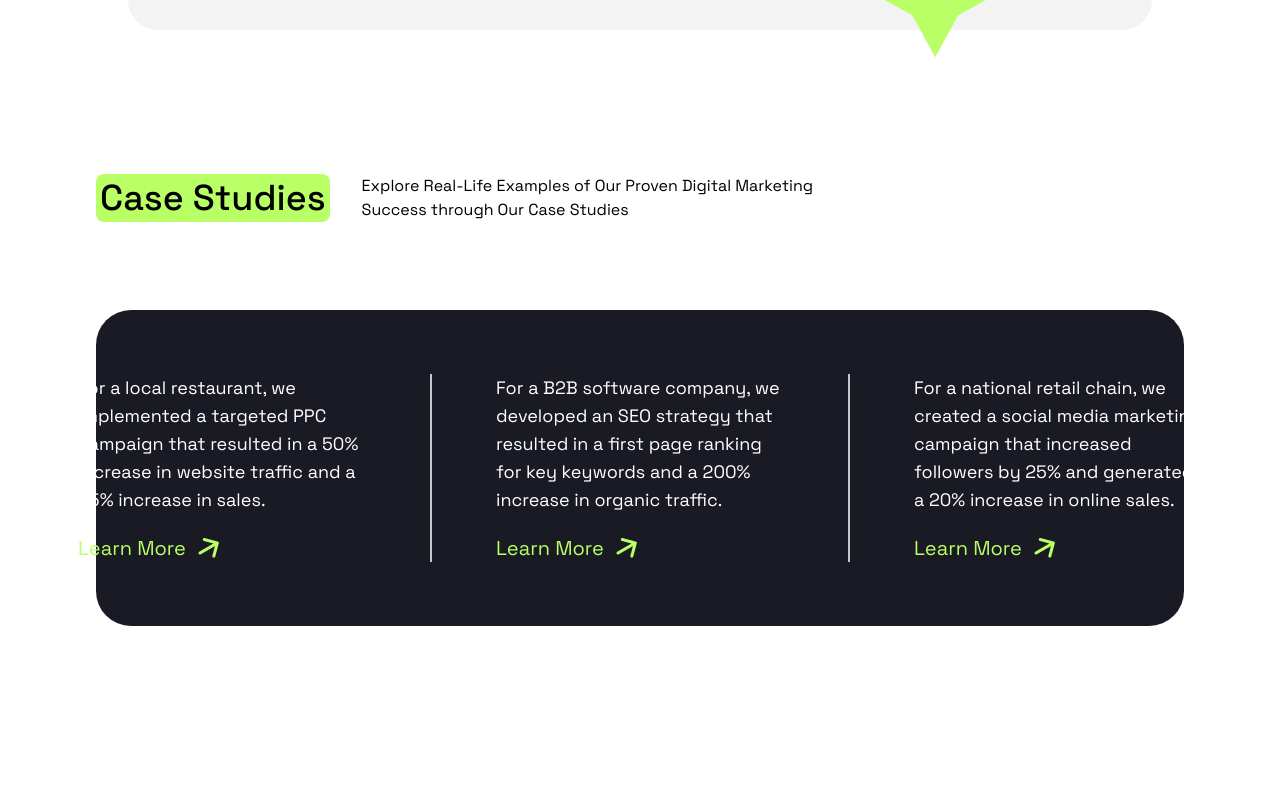
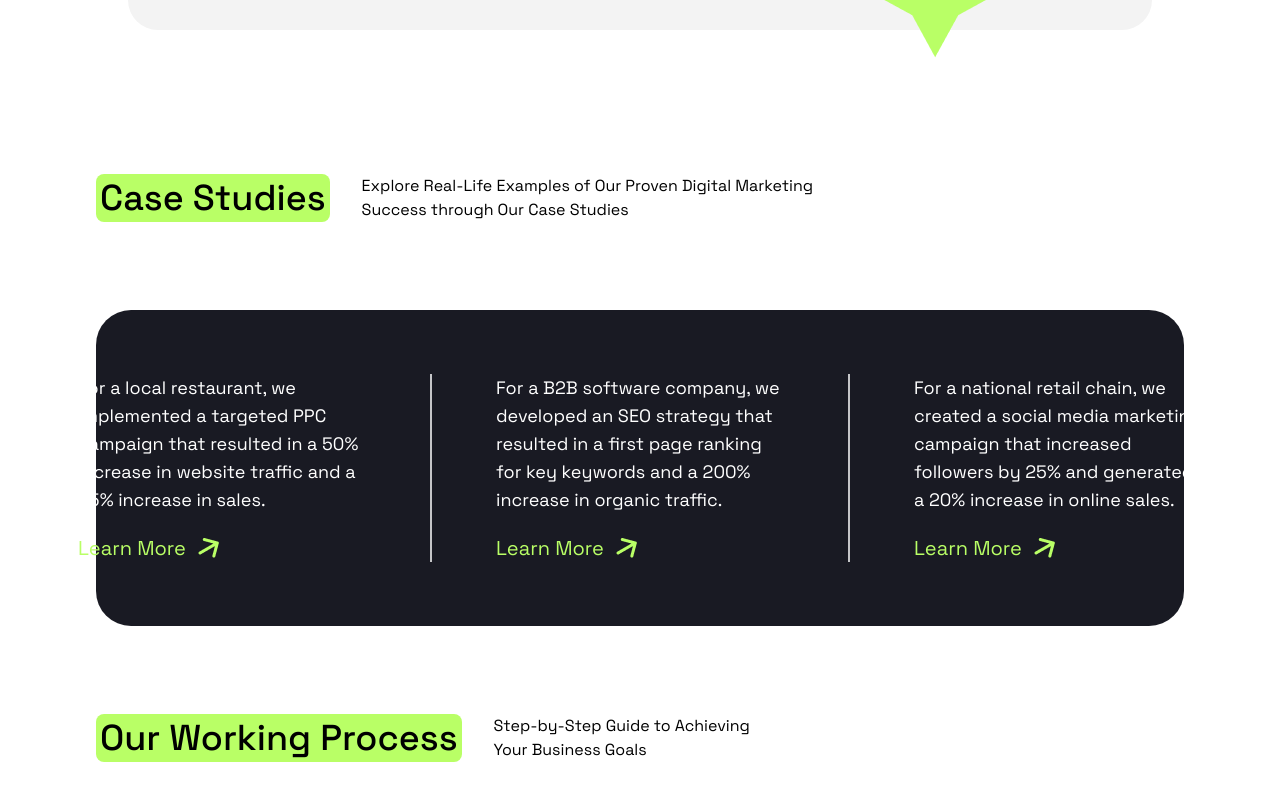
Before and after one commit to Ali28202/Positivus-Landing-Page-Design, a Next.js app: page / in a window 1280 px wide. Shown: the part 2271-3071 px from the top of the page. Before the commit the page ends 2937 px from the top, so only its background shows below. Built offline with nearby package versions, Linux system fonts and the light colour scheme.

Commit message:
OurWorkingProcess Section Created

```diff
--- a/app/page.js
+++ b/app/page.js
@@ -2,6 +2,7 @@ import Hero from "@/components/Hero";
 import Services from "@/components/Services";
 import Cta from "@/components/Cta";
 import CaseStudies from "@/components/CaseStudies";
+import OurWorkingProcess from "@/components/OurWorkingProcess";
 export default function Home() {
 	return (
 		<>
@@ -9,6 +10,7 @@ export default function Home() {
 			<Services />
 			<Cta />
 			<CaseStudies />
+			<OurWorkingProcess />
 		</>
 	);
 }
--- /dev/null
+++ b/components/OurWorkingProcess.jsx
@@ -0,0 +1,14 @@
+export default function OurWorkingProcess() {
+	return (
+		<>
+			<div className="sm:px-24 py-12 flex sm:flex-row flex-col justify-center items-center sm:justify-start gap-8">
+				<h1 className="bg-[#B9FF66] rounded-lg p-1 font-medium text-4xl xl:w-fit w-64 text-center">
+					Our Working Process
+				</h1>
+				<p className="text-base xl:w-72 w-96 sm:text-left text-center">
+					Step-by-Step Guide to Achieving Your Business Goals
+				</p>
+			</div>
+		</>
+	);
+}
```
